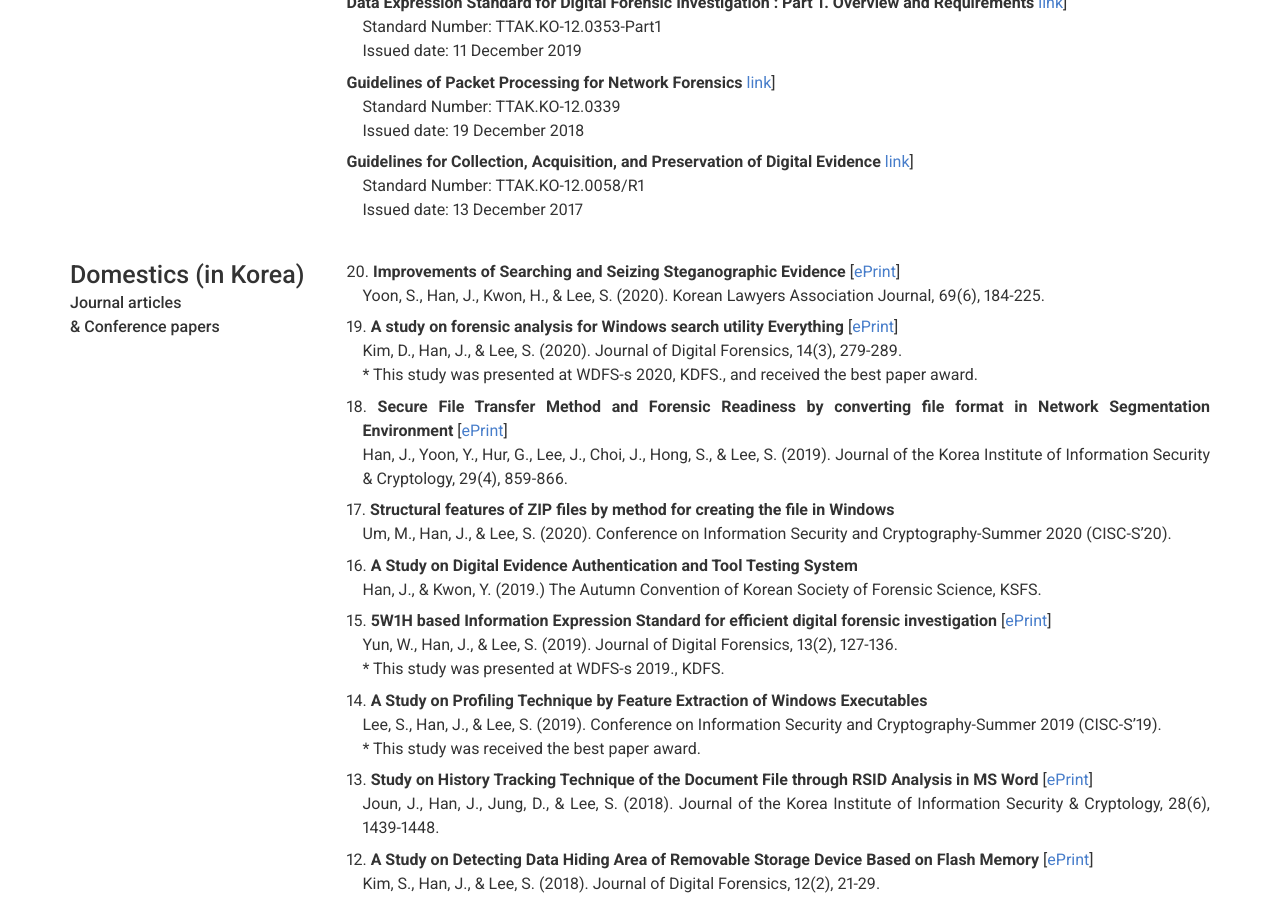
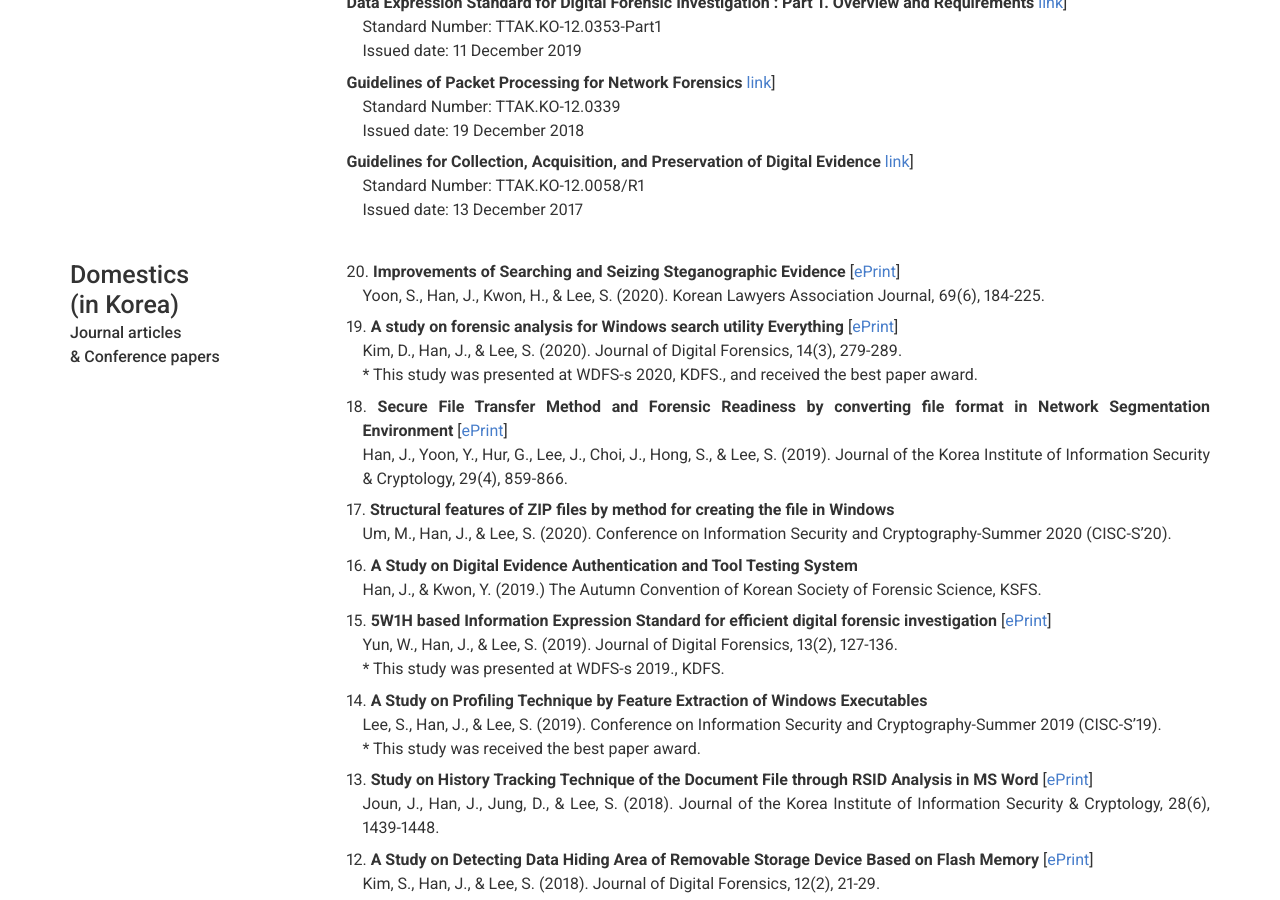
Before and after one commit to JaehyeokHan/jaehyeokhan.github.io, a Jekyll site: the page built from index.md, in a window 1280 px wide and 900 px high, scrolled down 3848 px. Built offline with Jekyll 4.4.1, drawn with Linux system fonts in a browser that asks for light colours; nearby versions of some CDN libraries.

```diff
--- a/_config.yml
+++ b/_config.yml
@@ -230,7 +230,7 @@ content:
           <br>Issued date: 13 December 2017</p>
 
       - layout: left
-        title: Domestics (in Korea)
+        title: Domestics<br>(in Korea)
         sub_title: Journal articles <br>& Conference papers
         description: | # this will include new lines to allow paragraphs
           <p style="text-indent: -1em;">20. <b>Improvements of Searching and Seizing Steganographic Evidence</b> [<A href = "https://www.kci.go.kr/kciportal/ci/sereArticleSearch/ciSereArtiView.kci?sereArticleSearchBean.artiId=ART002671199" target = "top">ePrint</A>]<br>Yoon, S., Han, J., Kwon, H., & Lee, S. (2020). Korean Lawyers Association Journal, 69(6), 184-225.</p>
```
